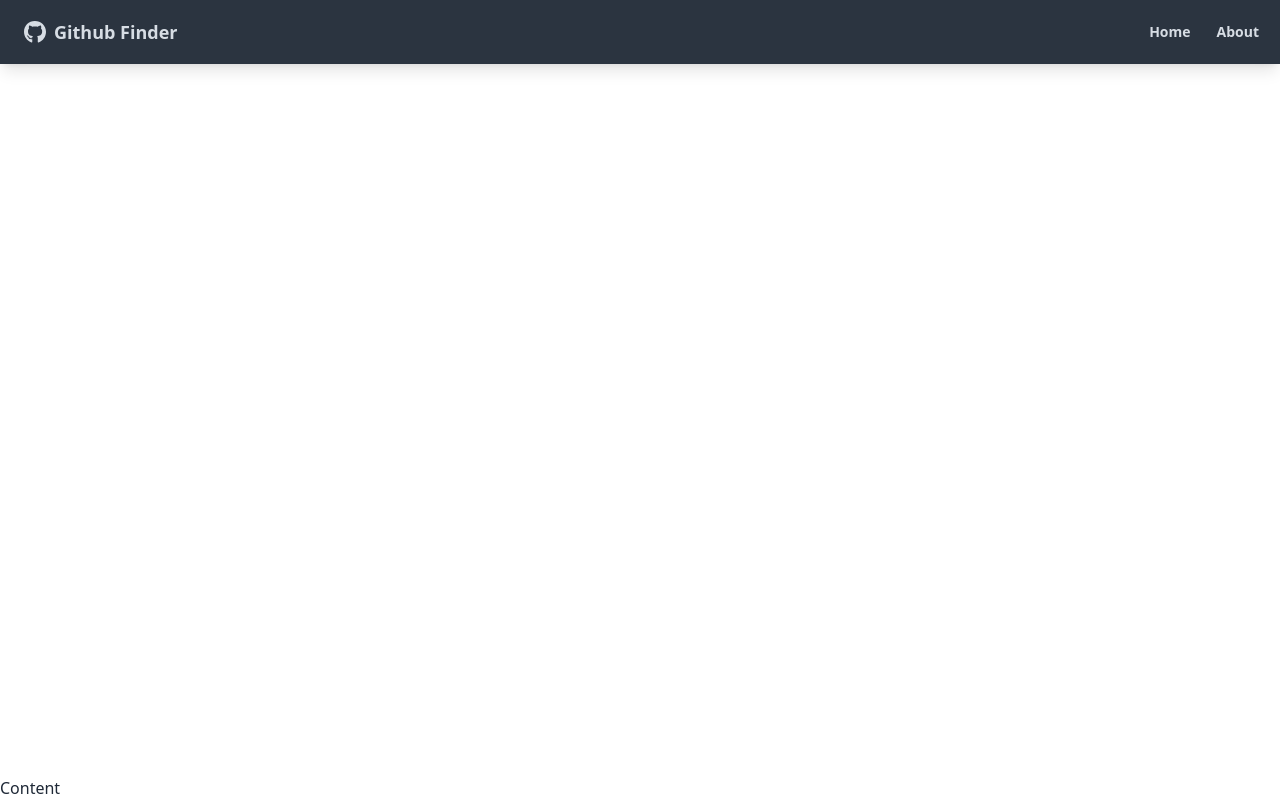
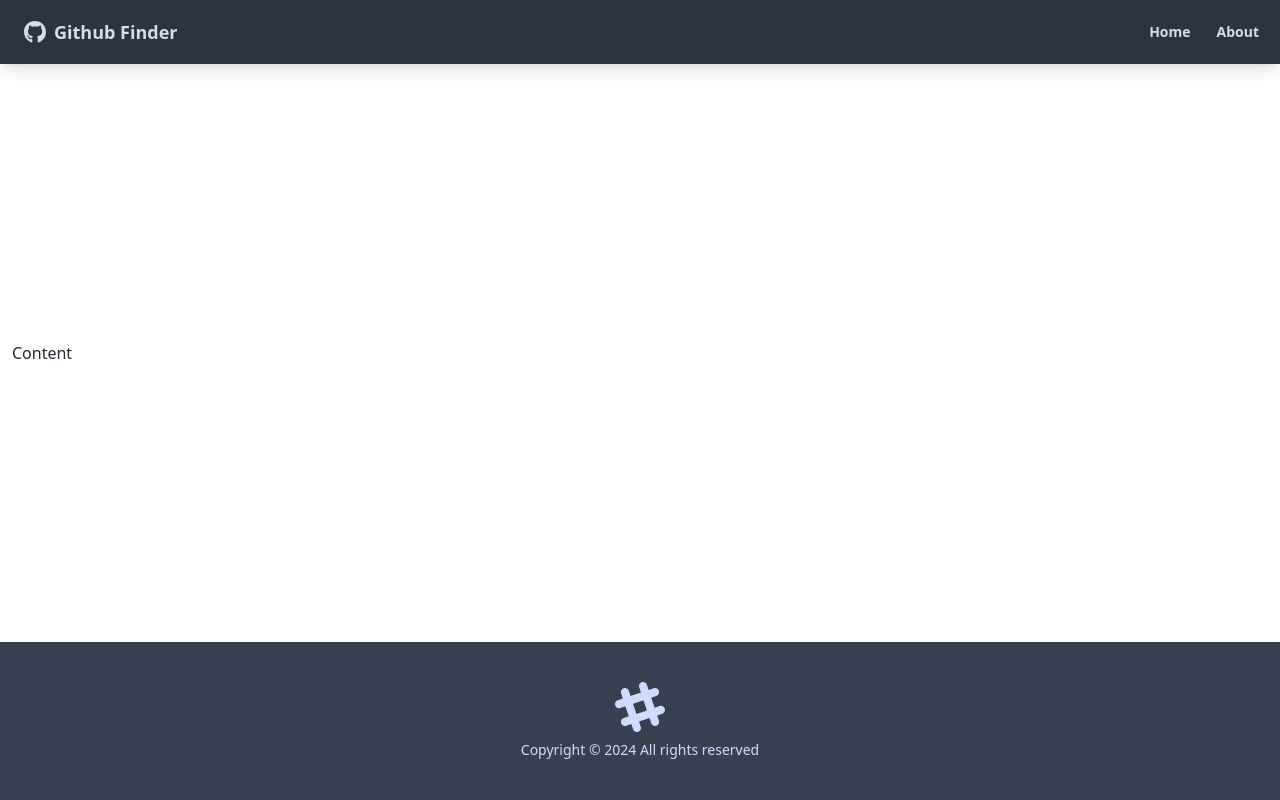
Before and after one commit to ccpretorius/github-finder, a React (Create React App) app: page / in a window 1280 px wide. Built offline with nearby package versions, Linux system fonts and the light colour scheme.

Commit message:
Footer component

```diff
--- a/src/App.js
+++ b/src/App.js
@@ -1,12 +1,14 @@
 import { BrowserRouter as Router, Route } from "react-router-dom";
 import Navbar from "./components/layout/Navbar";
+import Footer from "./components/layout/Footer";
 
 function App() {
   return (
     <Router>
       <div className="flex flex-col justify-between h-screen">
         <Navbar />
-        <main>Content</main>
+        <main className="container mx-auto px-3 pb-12">Content</main>
+        <Footer />
       </div>
     </Router>
   );
--- /dev/null
+++ b/src/components/layout/Footer.jsx
@@ -0,0 +1,16 @@
+function Footer() {
+  const footerYear = new Date().getFullYear();
+
+  return (
+    <footer className="footer p-10 bg-gray-700 text-primary-content footer-center">
+      <div>
+        <svg width="50" height="50" viewBox="0 0 24 24" xmlns="http://www.w3.org/2000/svg" fillRule="evenodd" clipRule="evenodd" className="inline-block fill-current">
+          <path d="M22.672 15.226l-2.432.811.841 2.515c.33 1.019-.209 2.127-1.23 2.456-1.15.325-2.148-.321-2.463-1.226l-.84-2.518-5.013 1.677.84 2.517c.391 1.203-.434 2.542-1.831 2.542-.88 0-1.601-.564-1.86-1.314l-.842-2.516-2.431.809c-1.135.328-2.145-.317-2.463-1.229-.329-1.018.211-2.127 1.231-2.456l2.432-.809-1.621-4.823-2.432.808c-1.355.384-2.558-.59-2.558-1.839 0-.817.509-1.582 1.327-1.846l2.433-.809-.842-2.515c-.33-1.02.211-2.129 1.232-2.458 1.02-.329 2.13.209 2.461 1.229l.842 2.515 5.011-1.677-.839-2.517c-.403-1.238.484-2.553 1.843-2.553.819 0 1.585.509 1.85 1.326l.841 2.517 2.431-.81c1.02-.33 2.131.211 2.461 1.229.332 1.018-.21 2.126-1.23 2.456l-2.433.809 1.622 4.823 2.433-.809c1.242-.401 2.557.484 2.557 1.838 0 .819-.51 1.583-1.328 1.847m-8.992-6.428l-5.01 1.675 1.619 4.828 5.011-1.674-1.62-4.829z"></path>
+        </svg>
+        <p>Copyright &copy; {footerYear} All rights reserved</p>
+      </div>
+    </footer>
+  );
+}
+
+export default Footer;
```
